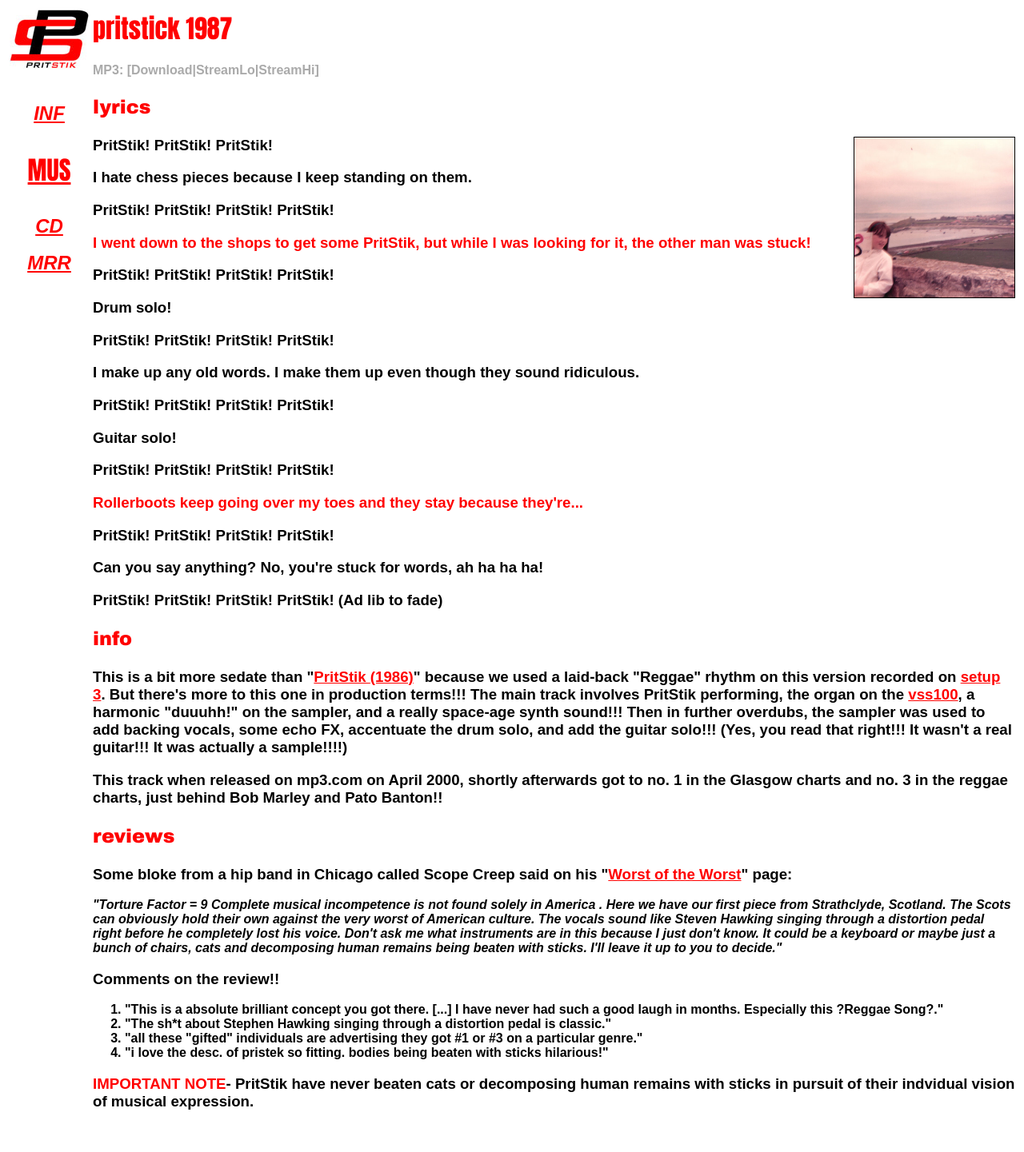
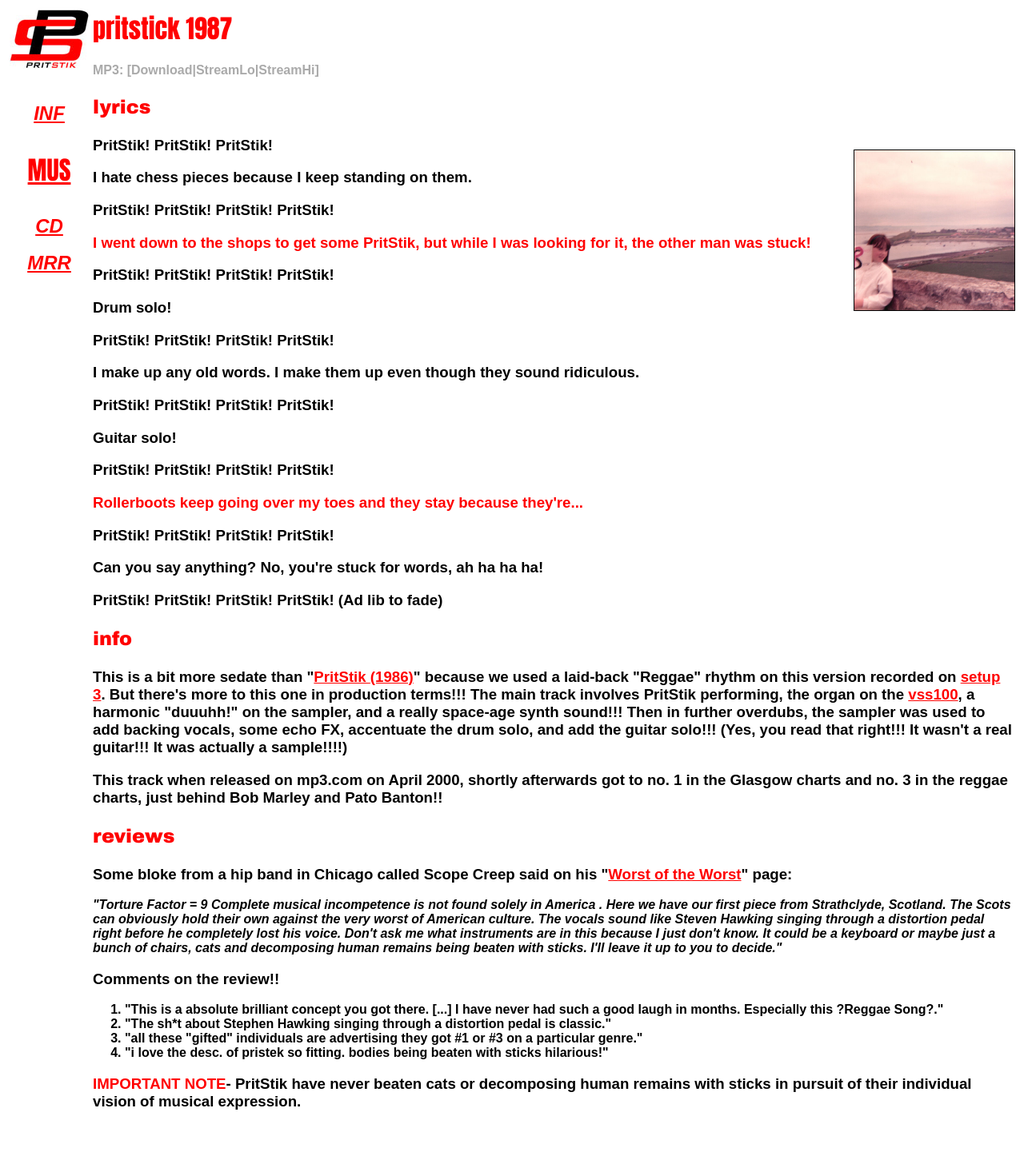
Before and after one commit to alephnaughtpix/pritstik, a Jekyll site: the page built from _songs/pritstik1987.html, in a window 1280 px wide. Shown: the whole page at 80% size. Built offline with Jekyll 4.4.1, drawn with Linux system fonts in a browser that asks for light colours; after the commit the page ends 1400 px from its top, so only the background shows below that.

Commit message:
Minor bug fixes and styling

```diff
--- a/_includes/song_content.html
+++ b/_includes/song_content.html
@@ -1,5 +1,12 @@
+{% if lyrics %}
+<p class="subheading"><font color="#FF0000" class="red">lyrics</font> </p>
 {{ lyrics }}
-
+{% endif %}
+{% if info %}
 <p class="subheading"><font color="#FF0000">info</font>
-
 {{ info }}
+{% endif %}
+{% if reviews %}
+<p class="subheading"><font color="#FF0000" class="red">reviews</font></p>
+{{ reviews }}
+{% endif %}
--- a/_layouts/song.html
+++ b/_layouts/song.html
@@ -5,7 +5,6 @@
 ---
 <p><font color="#ff0000" class="highlighted">{{ page.title | downcase }} </font> </p>
 <p class="smaller" style="color:#aaaaaa;">MP3: [Download|StreamLo|StreamHi] </p>
-<p class="subheading"><font color="#FF0000" class="red">lyrics</font> </p>
 {% capture art_url %}/assets/images/songs/{{ page.image }}{% endcapture %}
-<p><font color="#ff0000" class="highlighted"><img class="art-full" src="{{ art_url | relative_url }}" width="200" height="200" align="RIGHT"></font>
+<img class="art-full" src="{{ art_url | relative_url }}" width="200" height="200" align="RIGHT">
 {{ content }}
--- a/_songs/pritstik1987.html
+++ b/_songs/pritstik1987.html
@@ -27,9 +27,9 @@
 {% capture info %}
       <p>This is a bit more sedate than "<a href="pritstik1986.html"><font color="#ff0000">PritStik
         (1986)</font></a>" because we used a laid-back "Reggae" rhythm on this
-        version recorded on <a href="/web/20020321094547/http://www.seniordads.fsnet.co.uk/mrr/pritstik{{ page.studio_link | relative_url }}">setup
+        version recorded on <a href="{{ page.studio_link | relative_url }}">setup
         3</a>. But there's more to this one in production terms!!! The main track
-        involves PritStik performing, the organ on the <a href="/web/20020321094547/http://www.seniordads.fsnet.co.uk/mrr/pritstik{{ page.instruments_link | relative_url }}">vss100</a>,
+        involves PritStik performing, the organ on the <a href="{{ page.instruments_link | relative_url }}">vss100</a>,
         a harmonic "duuuhh!" on the sampler, and a really space-age synth sound!!!
         Then in further overdubs, the sampler was used to add backing vocals,
         some echo FX, accentuate the drum solo, and add the guitar solo!!! (Yes,
@@ -37,7 +37,9 @@
       <p>This track when released on mp3.com on April 2000, shortly afterwards
         got to no. 1 in the Glasgow charts and no. 3 in the reggae charts, just
         behind Bob Marley and Pato Banton!!
-      <p class="subheading"><font color="#FF0000" class="red">reviews</font></p>
+{% endcapture %}
+
+{% capture reviews %}
       <p>Some bloke from a hip band in Chicago called Scope Creep said on his
         "<a href="http://web.archive.org/web/20020321094547/http://www.theworstoftheworst.com/"><font color="#ff0000">Worst of the Worst</font></a>"
         page:
@@ -64,7 +66,6 @@
       </ol>
       <p><span class="red"><font color="#FF0000">IMPORTANT NOTE</font></span>-
         PritStik have never beaten cats or decomposing human remains with sticks
-        in pursuit of their indvidual vision of musical expression. </p>
-      <p>&nbsp;</p>
+        in pursuit of their individual vision of musical expression. </p>
 {% endcapture %}
 {% include song_content.html %}
--- a/assets/css/pritstyle.scss
+++ b/assets/css/pritstyle.scss
@@ -26,4 +26,5 @@
         width: 200px;
         height: 200px;
         border: 1px solid #000000;
+        margin-top: 4em;
 }
```
